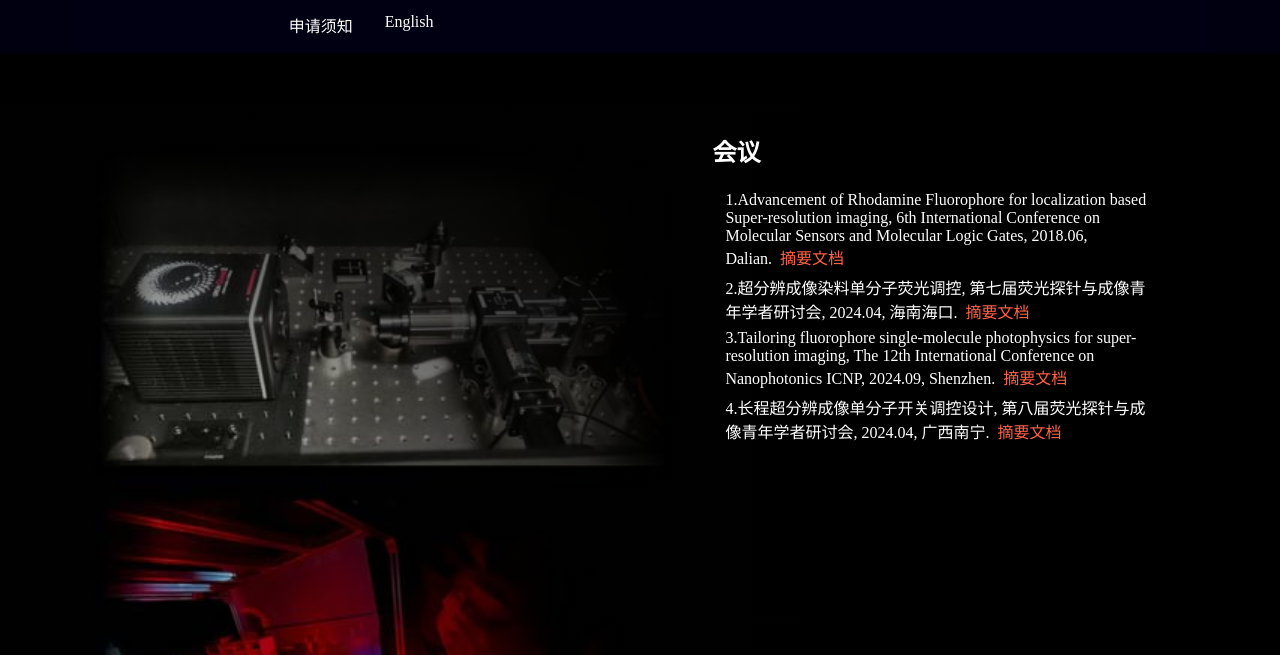
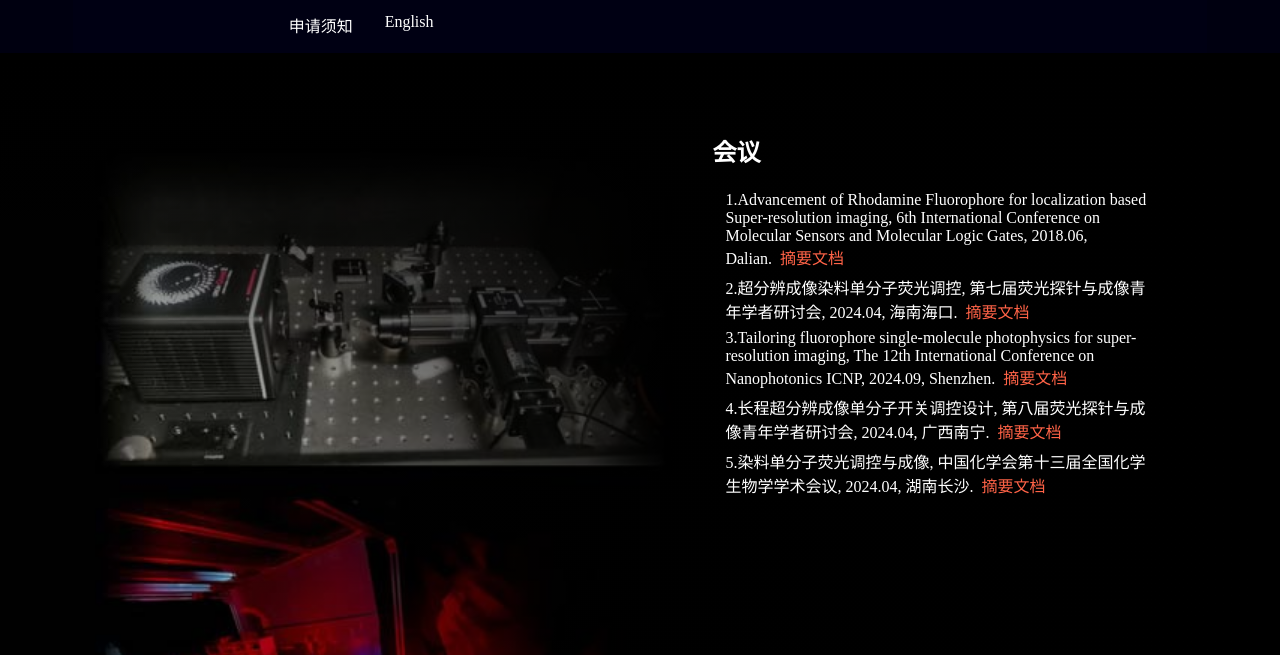
Before and after one commit to yezhiwei90/yezhiwei90.github.io, a plain HTML site: page Conferences.html in a window 1280 px wide. Shown: the part 145-800 px from the top of the page. Drawn offline with Linux system fonts and the light colour scheme.

Commit message:
adding a meeting

```diff
--- a/Conferences.html
+++ b/Conferences.html
@@ -69,6 +69,7 @@
 					<tr><td><p style="margin: 2px;">2.超分辨成像染料单分子荧光调控, 第七届荧光探针与成像青年学者研讨会, 2024.04, 海南海口.&nbsp;&nbsp;<a href="./Resources/Conf2.pdf" target="_blank" class="lliink" style="color:rgb(255, 99, 71);padding:0;display:inline">摘要文档</a></p></td></tr></p></td></tr>
 					<tr><td><p style="margin: 2px;">3.Tailoring fluorophore single-molecule photophysics for super-resolution imaging, The 12th International Conference on Nanophotonics ICNP, 2024.09, Shenzhen.&nbsp;&nbsp;<a href="./Resources/Conf3.pdf" target="_blank" class="lliink" style="color:rgb(255, 99, 71);padding:0;display:inline">摘要文档</a></p></td></tr>
 					<tr><td><p style="margin: 2px;">4.长程超分辨成像单分子开关调控设计, 第八届荧光探针与成像青年学者研讨会, 2024.04, 广西南宁.&nbsp;&nbsp;<a href="./Resources/Conf4.pdf" target="_blank" class="lliink" style="color:rgb(255, 99, 71);padding:0;display:inline">摘要文档</a></p></td></tr></p></td></tr>
+					<tr><td><p style="margin: 2px;">5.染料单分子荧光调控与成像, 中国化学会第十三届全国化学生物学学术会议, 2024.04, 湖南长沙.&nbsp;&nbsp;<a href="./Resources/Conf5.pdf" target="_blank" class="lliink" style="color:rgb(255, 99, 71);padding:0;display:inline">摘要文档</a></p></td></tr></p></td></tr>
 				</table>
 			</div>
 		</div>
```
Also changed, not shown: 1 other file.
